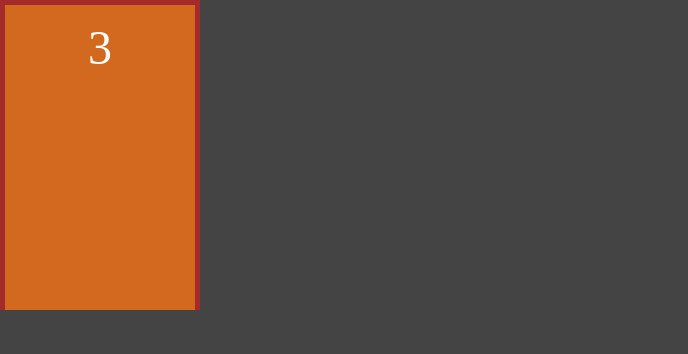
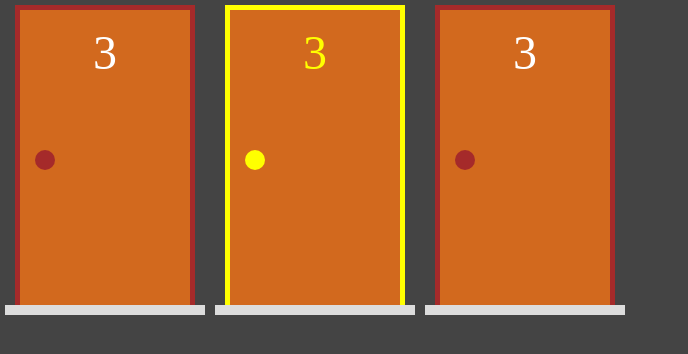
Before and after one commit to alexlima2023/next-porta-premiada, a Next.js app in the folder portas/: page / in a window 1280 px wide. Shown: the top 354 px of the page, without its empty margins (0-688 px from the left). Built offline with nearby package versions, Linux system fonts and the light colour scheme.

Commit message:
criando estilos de borda selecionada na porta

```diff
--- a/portas/src/components/Porta.jsx
+++ b/portas/src/components/Porta.jsx
@@ -1,12 +1,17 @@
 import styles from '../styles/Porta.module.css'
 
 export default function Porta(props) {
+    const selecionada = props.selecionada ? styles.selecionada : ''
+
     return (
         <div className={styles.area}>
-            <div className={styles.estrutura}>
+            <div className={`${styles.estrutura} ${selecionada}`}>
                 <div className={styles.porta}>
                     <div className={styles.numero}>3</div>
+                    <div className={styles.macaneta}></div>
                 </div>
+            </div>
+            <div className={styles.chao}>
             </div>
         </div>
     )
--- a/portas/src/pages/index.jsx
+++ b/portas/src/pages/index.jsx
@@ -4,8 +4,10 @@
 
 export default function Home() {
   return (
-    <>
+    <div style={{display: 'flex'}}>
       <Porta />
-    </>
+      <Porta selecionada/>
+      <Porta />
+    </div>
   )
 }
--- a/portas/src/styles/Porta.module.css
+++ b/portas/src/styles/Porta.module.css
@@ -1,18 +1,23 @@
 .area {
     display: flex;
+    flex-direction: column;
+    align-items: center;
     width: var(--area-porta-largura);
     height: var(--area-porta-altura);
+    margin: 5px;
 }
 
-.estrutura{
+.estrutura {
     display: flex;
     flex-grow: 1;
     border-top: 5px solid brown;
     border-left: 5px solid brown;
     border-right: 5px solid brown;
+    width: 90%;
 }
 
 .porta {
+    position: relative;
     display: flex;
     flex-direction: column;
     align-items: center;
@@ -21,6 +26,36 @@
     padding: 15px;
 }
 
+.chao {
+    height: 10px;
+    width: 100%;
+    background-color: #ddd;
+}
+
+.macaneta {
+    position: absolute;
+    top: calc(0.45 * var(--area-porta-altura));
+    align-self: flex-start;
+    height: 20px;
+    width: 20px;
+    border-radius: 50%;
+    background-color: brown;
+}
+
 .numero {
     font-size: 3rem;
 }
+
+.selecionada {
+    border-top: 5px solid yellow;
+    border-left: 5px solid yellow;
+    border-right: 5px solid yellow;
+}
+
+.selecionada .numero {
+    color: yellow;
+}
+
+.selecionada .macaneta {
+    background-color: yellow;
+}
```
